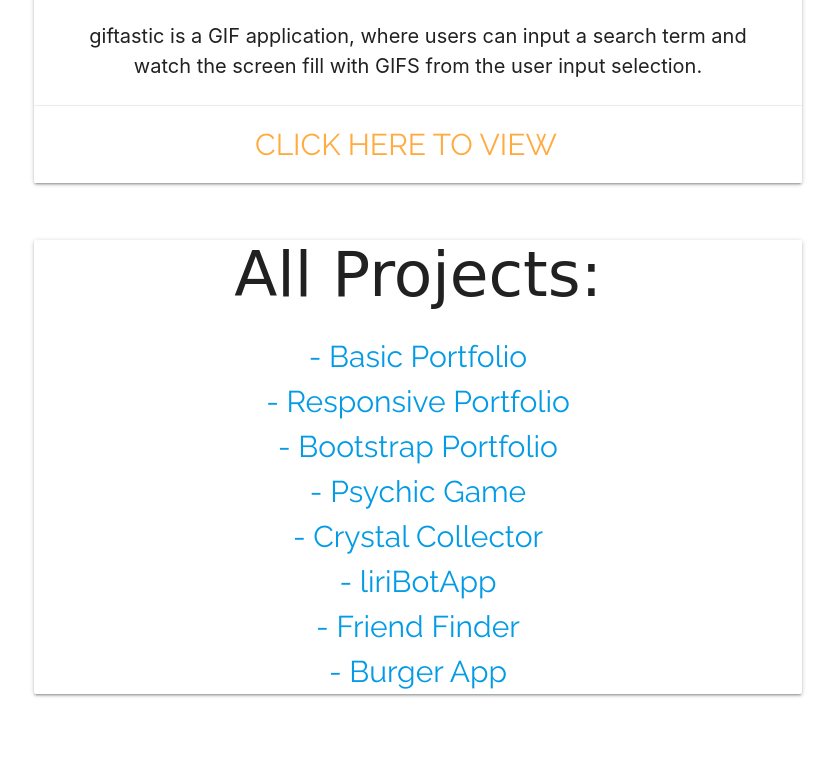
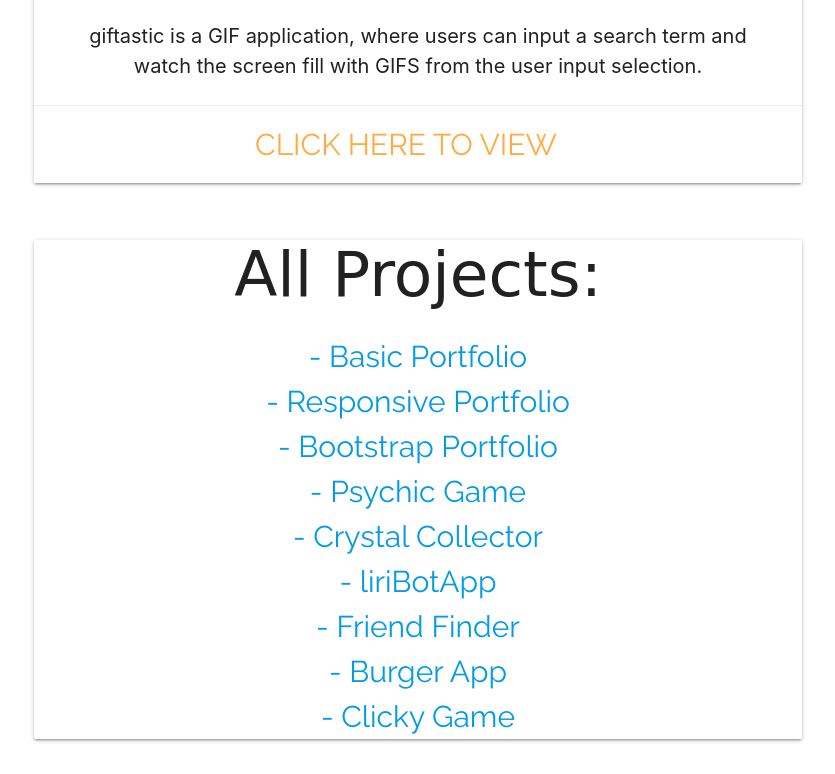
Before and after one commit to stevenjohncantando/Updated-Portfolio, a plain HTML site: page index.html in a window 1280 px wide. Shown: the part 4393-5167 px from the top of the page, without its empty margins (222-1057 px from the left). Before the commit the page ends 5122 px from the top, so only its background shows below. Drawn offline with nearby package versions, Linux system fonts and the light colour scheme; a web font is replaced by a local one.

Commit message:
new projects added

```diff
--- a/index.html
+++ b/index.html
@@ -253,6 +253,10 @@
 
                     <a href="https://github.com/stevenjohncantando/burgers">- Burger App</a>
 
+                    <br>
+
+                    <a href="https://github.com/stevenjohncantando/clickyGame">- Clicky Game</a>
+
                 </div>
             </div>
 
```
